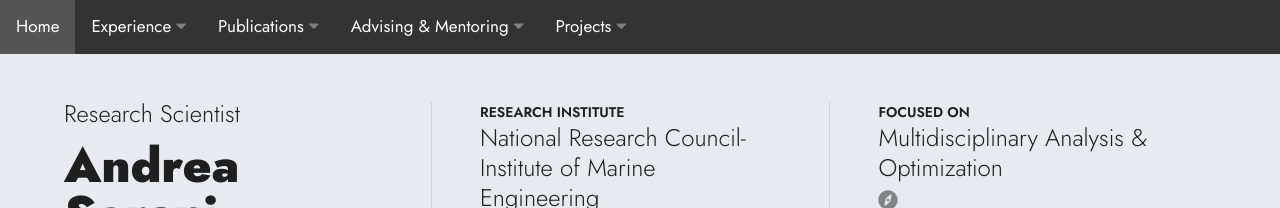
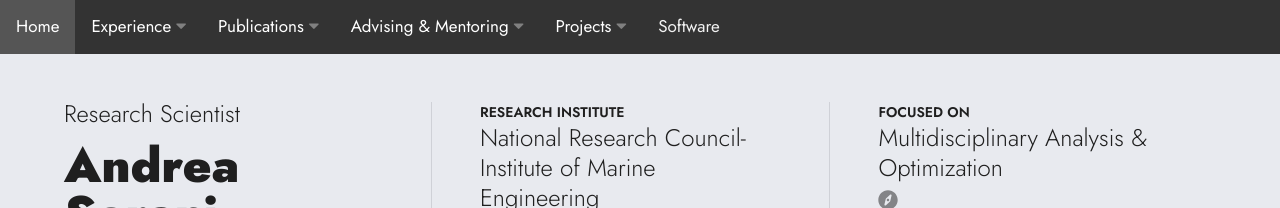
Before and after one commit to aserani/aserani.github.io, a Jekyll site: the page built from index.html, in a window 1280 px wide. Shown: the top 208 px of the page. Built offline with Jekyll 4.4.1, drawn with Linux system fonts in a browser that asks for light colours; a style sheet for code colours, icons or effects is not loaded.

Commit message:
Add Software link to navigation

```diff
--- a/_includes/nav.html
+++ b/_includes/nav.html
@@ -44,6 +44,8 @@
       </div>
     </div>
 
+    <a href="/html/software.html">Software</a>
+
     <a href="javascript:void(0);" style="font-size:15px;" class="icon" onclick="myFunction()">&#9776;</a>
 
   </div>
```
